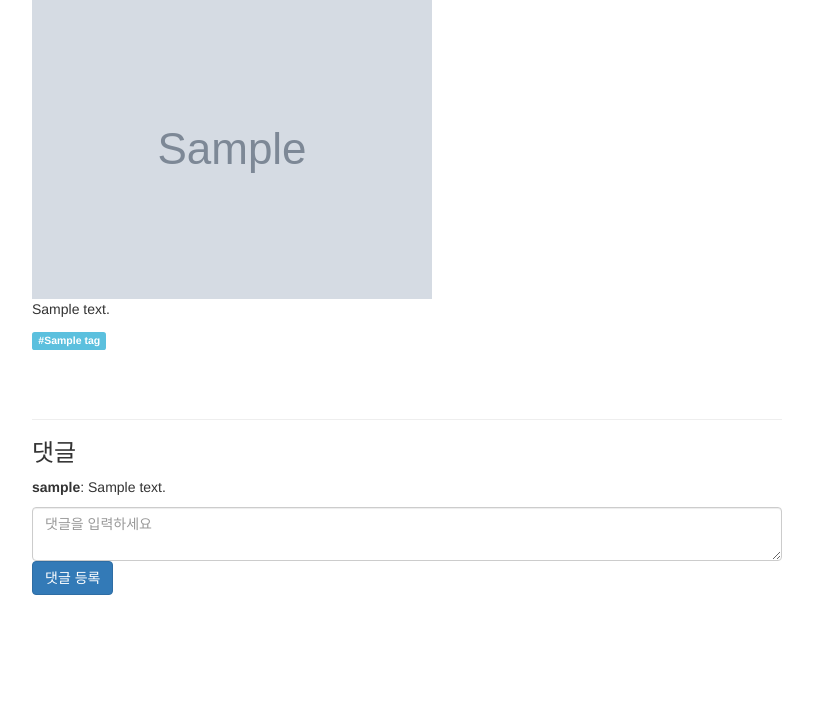
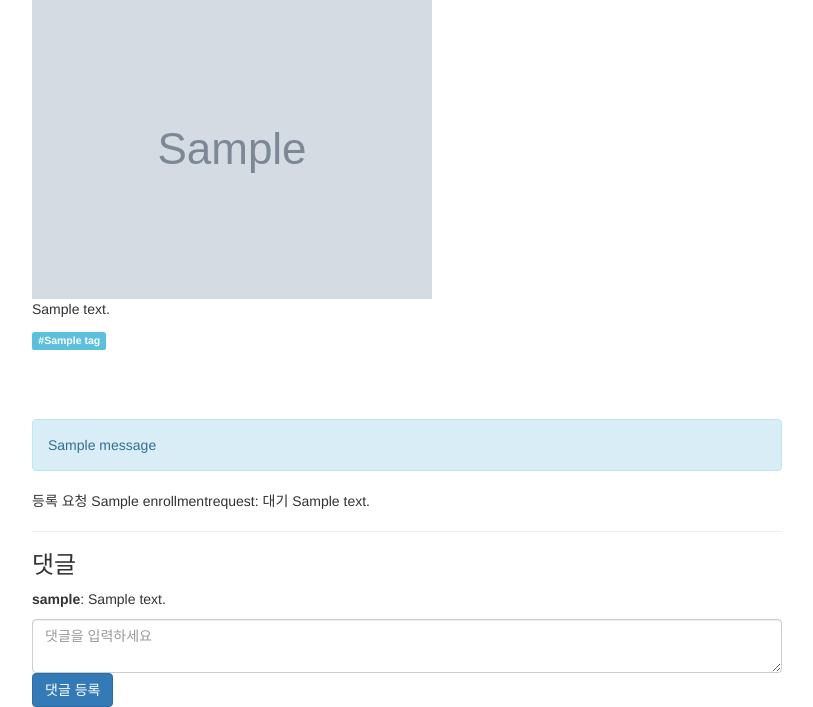
Before and after one commit to klee-sub/midterm-project-2, a Django app: page /post/1/ in a window 1280 px wide. Shown: the part 269-976 px from the top of the page, without its empty margins (38-851 px from the left). Before the commit the page ends 864 px from the top, so only its background shows below. Run offline with Django 5.2, Linux system fonts and the light colour scheme; a user stored in the database is signed in; tables that the repository leaves empty hold one stand-in row (values such as "Sample post"); grey boxes marked "Sample" are stand-in pictures; one stand-in notice (Sample message) is shown; some libraries are stand-ins or nearby versions.

Commit message:
Add web face enrollment and API permissions to PhotoBlog

```diff
--- a/PhotoBlogServer/blog/admin.py
+++ b/PhotoBlogServer/blog/admin.py
@@ -1,4 +1,5 @@
 from django.contrib import admin
-from .models import Post
+from .models import EnrollmentRequest, Post
 
 admin.site.register(Post)
+admin.site.register(EnrollmentRequest)
--- a/PhotoBlogServer/blog/forms.py
+++ b/PhotoBlogServer/blog/forms.py
@@ -14,4 +14,6 @@ class PostForm(forms.ModelForm):
     def save_m2m(self):
         names = [name.strip() for name in self.cleaned_data.get('tags', '').split(',') if name.strip()]
         from .models import Tag
-        self.instance.tags.set([Tag.objects.get_or_create(name=name)[0] for name in names])
+        # auth:* tags belong to the auth server: never accept them here, and keep existing ones.
+        tags = [Tag.objects.get_or_create(name=name)[0] for name in names if not name.startswith('auth:')]
+        self.instance.tags.set(tags + list(self.instance.tags.filter(name__startswith='auth:')))
--- a/PhotoBlogServer/blog/models.py
+++ b/PhotoBlogServer/blog/models.py
@@ -20,6 +20,17 @@ class Post(models.Model):
     def __str__(self):
         return self.title
 
+class EnrollmentRequest(models.Model):
+    STATUS_CHOICES = [('pending', '대기'), ('done', '완료'), ('failed', '실패')]
+    post = models.ForeignKey(Post, on_delete=models.CASCADE, related_name='enrollments')
+    name = models.CharField(max_length=30)
+    status = models.CharField(max_length=10, choices=STATUS_CHOICES, default='pending')
+    message = models.CharField(max_length=200, blank=True)
+    requested_by = models.ForeignKey('auth.User', on_delete=models.CASCADE)
+    created_date = models.DateTimeField(default=timezone.now)
+    def __str__(self):
+        return f'{self.name} ({self.status})'
+
 class Comment(models.Model):
     post = models.ForeignKey(Post, on_delete=models.CASCADE, related_name='comments')
     author = models.ForeignKey('auth.User', on_delete=models.CASCADE)
--- a/PhotoBlogServer/blog/serializers.py
+++ b/PhotoBlogServer/blog/serializers.py
@@ -1,5 +1,6 @@
-from blog.models import Post, Comment, Tag
+from blog.models import Post, Comment, Tag, EnrollmentRequest
 from rest_framework import serializers
+from rest_framework.exceptions import PermissionDenied
 
 class TagListField(serializers.ListField):
     def to_internal_value(self, data):
@@ -25,6 +26,14 @@ class PostSerializer(serializers.ModelSerializer):
         model = Post
         fields = ('id', 'author', 'title', 'text', 'created_date', 'published_date', 'image', 'tags', 'comments')
         read_only_fields = ('author',)
+    def validate_tags(self, value):
+        user = self.context['request'].user
+        if user.is_staff:
+            return value
+        current = set(self.instance.tags.filter(name__startswith='auth:').values_list('name', flat=True)) if self.instance else set()
+        if {name.strip() for name in value if name.strip().startswith('auth:')} != current:
+            raise PermissionDenied('auth 태그는 인증 서버만 변경할 수 있습니다.')
+        return value
     def get_comments(self, obj):
         return CommentSerializer(obj.comments.select_related('author').all(), many=True).data
     def create(self, validated_data):
@@ -38,3 +47,11 @@ class PostSerializer(serializers.ModelSerializer):
         if names is not None:
             post.tags.set([Tag.objects.get_or_create(name=name.strip())[0] for name in names if name.strip()])
         return post
+
+
+class EnrollmentSerializer(serializers.ModelSerializer):
+    image = serializers.ImageField(source='post.image', read_only=True)
+    class Meta:
+        model = EnrollmentRequest
+        fields = ('id', 'post', 'name', 'status', 'message', 'image')
+        read_only_fields = ('post', 'name')
--- a/PhotoBlogServer/blog/templates/blog/post_detail.html
+++ b/PhotoBlogServer/blog/templates/blog/post_detail.html
@@ -8,6 +8,13 @@
   <p>{{ post.text|linebreaksbr }}</p>
   <p>{% for tag in post.tags.all %}<span class="label label-info">#{{ tag.name }}</span> {% endfor %}</p>
 </div>
+{% for message in messages %}<p class="alert alert-info">{{ message }}</p>{% endfor %}
+{% if can_enroll %}<form method="post" action="{% url 'post_enroll' pk=post.pk %}" class="form-inline">{% csrf_token %}
+  <input name="name" class="form-control" maxlength="30" placeholder="등록할 이름" required>
+  <label><input type="checkbox" name="consent" required> 본인의 얼굴 등록 동의를 받았습니다.</label>
+  <button class="btn btn-primary" type="submit">이 사람 등록</button>
+</form>{% endif %}
+{% if user.is_staff %}{% for item in post.enrollments.all %}<p>등록 요청 {{ item.name }}: {{ item.get_status_display }} {{ item.message }}</p>{% endfor %}{% endif %}
 <hr><h3>댓글</h3>
 {% for comment in post.comments.all %}<p><b>{{ comment.author.username }}</b>: {{ comment.text }}</p>{% empty %}<p>댓글이 없습니다.</p>{% endfor %}
 {% if user.is_authenticated %}<form method="post">{% csrf_token %}<textarea name="comment" class="form-control" placeholder="댓글을 입력하세요"></textarea><button class="btn btn-primary" type="submit">댓글 등록</button></form>{% endif %}
--- a/PhotoBlogServer/blog/urls.py
+++ b/PhotoBlogServer/blog/urls.py
@@ -6,12 +6,14 @@ from django.contrib.auth import views as auth_views
 router = routers.DefaultRouter()
 router.register('Post', views.BlogImages)
 router.register('Comment', views.Comments)
+router.register('Enrollment', views.Enrollments)
 
 urlpatterns = [
     path('', views.post_list, name='post_list'),
     path('post/<int:pk>/', views.post_detail, name='post_detail'),
     path('post/new/', views.post_new, name='post_new'),
     path('post/<int:pk>/edit/', views.post_edit, name='post_edit'),
+    path('post/<int:pk>/enroll/', views.post_enroll, name='post_enroll'),
     path('login/', auth_views.LoginView.as_view(template_name='blog/login.html'), name='login'),
     path('logout/', auth_views.LogoutView.as_view(next_page='/'), name='logout'),
     path('js_test/', views.js_test, name='js_test'),
--- a/PhotoBlogServer/blog/views.py
+++ b/PhotoBlogServer/blog/views.py
@@ -1,16 +1,19 @@
+import re
+from django.contrib import messages
+from django.contrib.admin.views.decorators import staff_member_required
 from django.shortcuts import render, get_object_or_404, redirect
+from django.views.decorators.http import require_POST
 from django.utils import timezone
-from django.contrib.auth import get_user_model
-from .models import Post, Comment
+from .models import Post, Comment, EnrollmentRequest
 from .forms import PostForm
-from rest_framework import viewsets
+from rest_framework import mixins, permissions, viewsets
 try:
     from asgiref.sync import async_to_sync
     from channels.layers import get_channel_layer
 except ImportError:
     async_to_sync = None
     get_channel_layer = lambda: None
-from .serializers import PostSerializer, CommentSerializer
+from .serializers import PostSerializer, CommentSerializer, EnrollmentSerializer
 
 def post_list(request):
     posts = Post.objects.filter(published_date__lte=timezone.now()).prefetch_related('tags').order_by('-published_date')
@@ -23,7 +26,22 @@ def post_detail(request, pk):
         if text:
             Comment.objects.create(post=post, author=request.user, text=text)
             return redirect('post_detail', pk=pk)
-    return render(request, 'blog/post_detail.html', {'post': post})
+    can_enroll = request.user.is_staff and post.tags.filter(name='auth:unknown').exists()
+    return render(request, 'blog/post_detail.html', {'post': post, 'can_enroll': can_enroll})
+
+@staff_member_required
+@require_POST
+def post_enroll(request, pk):
+    post = get_object_or_404(Post, pk=pk)
+    name = request.POST.get('name', '').strip()
+    if not re.fullmatch(r'[\w-]{1,30}', name) or name in ('unknown', 'no-face'):
+        messages.error(request, '이름은 30자 이내의 문자, 숫자, _, - 만 사용할 수 있습니다.')
+    elif request.POST.get('consent') != 'on':
+        messages.error(request, '얼굴 등록에는 본인 동의 확인이 필요합니다.')
+    else:
+        EnrollmentRequest.objects.create(post=post, name=name, requested_by=request.user)
+        messages.success(request, '등록을 요청했습니다.')
+    return redirect('post_detail', pk=pk)
 
 def post_new(request):
     if request.method == 'POST':
@@ -47,7 +65,7 @@ def post_edit(request, pk):
 def js_test(request): return render(request, 'blog/js_test.html', {})
 
 class BlogImages(viewsets.ModelViewSet):
-    queryset = Post.objects.all().prefetch_related('tags', 'comments__author')
+    queryset = Post.objects.order_by('-published_date', '-id').prefetch_related('tags', 'comments__author')
     serializer_class = PostSerializer
     def _broadcast(self, change, post_id):
         if async_to_sync is not None:
@@ -55,8 +73,7 @@ class BlogImages(viewsets.ModelViewSet):
             if layer is not None:
                 async_to_sync(layer.group_send)('posts', {'type': 'post_changed', 'change': change, 'post_id': post_id})
     def perform_create(self, serializer):
-        user = self.request.user if self.request.user.is_authenticated else get_user_model().objects.get(username='klee')
-        post = serializer.save(author=user)
+        post = serializer.save(author=self.request.user)
         self._broadcast('created', post.pk)
 
     def perform_update(self, serializer):
@@ -67,5 +84,13 @@ class Comments(viewsets.ModelViewSet):
     queryset = Comment.objects.select_related('author').all()
     serializer_class = CommentSerializer
     def perform_create(self, serializer):
-        user = self.request.user if self.request.user.is_authenticated else get_user_model().objects.get(username='klee')
-        serializer.save(author=user)
+        serializer.save(author=self.request.user)
+
+class Enrollments(mixins.ListModelMixin, mixins.UpdateModelMixin, viewsets.GenericViewSet):
+    queryset = EnrollmentRequest.objects.select_related('post').order_by('id')
+    serializer_class = EnrollmentSerializer
+    permission_classes = [permissions.IsAdminUser]
+    http_method_names = ['get', 'patch', 'head', 'options']
+    def get_queryset(self):
+        status = self.request.query_params.get('status')
+        return self.queryset.filter(status=status) if status else self.queryset
--- a/PhotoBlogServer/mysite/settings.py
+++ b/PhotoBlogServer/mysite/settings.py
@@ -25,7 +25,7 @@ SECRET_KEY = 'django-insecure-of3ij*#ideq(9y+_#hdr5u=&b@_3jr_hnsp(#y+e*dpd_m*!hr
 # SECURITY WARNING: don't run with debug turned on in production!
 DEBUG = True
 
-ALLOWED_HOSTS = ['127.0.0.1', '10.0.2.2', '.pythonanywhere.com']
+ALLOWED_HOSTS = ['127.0.0.1', '10.0.2.2', 'host.docker.internal', '.pythonanywhere.com']
 
 
 # Application definition
@@ -131,7 +131,7 @@ REST_FRAMEWORK = {
         'rest_framework.authentication.SessionAuthentication',
     ],
     'DEFAULT_PERMISSION_CLASSES': [
-        # 'rest_framework.permissions.IsAdminUser',
+        'rest_framework.permissions.IsAuthenticatedOrReadOnly',
     ],
     'PAGE_SIZE': 10
 }
```
Also changed, not shown: PhotoBlogServer/blog/migrations/0005_enrollmentrequest.py (added), 1 other file.
